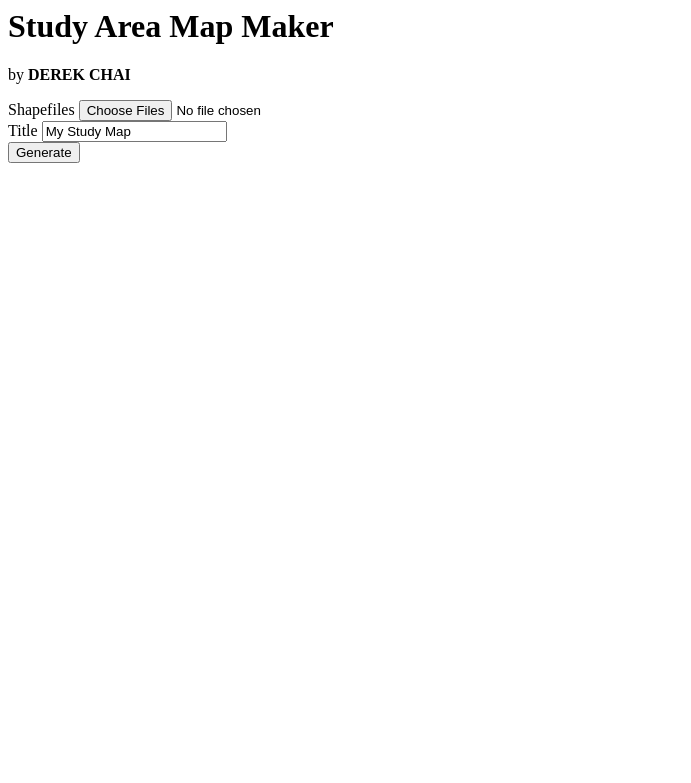
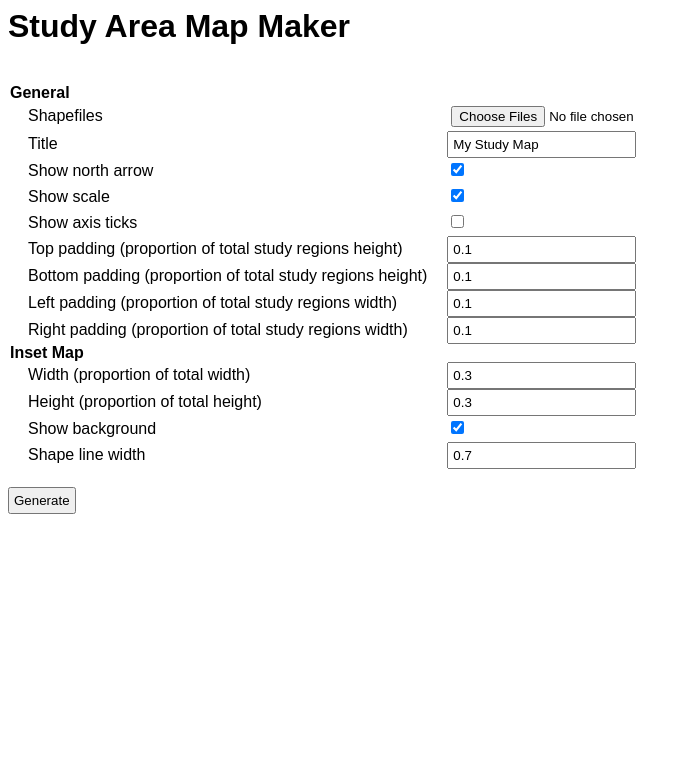
Before and after one commit to derekchai/studyareamapmaker, a FastAPI app: page / in a window 1280 px wide. Shown: the top 783 px of the page, without its empty margins (0-691 px from the left). Run offline with FastAPI, Linux system fonts and the light colour scheme; parts of the project's set-up code (start-up, migrations or seed data) failed here and were passed over.

Commit message:
Add form to index.html

```diff
--- a/templates/index.html
+++ b/templates/index.html
@@ -3,20 +3,98 @@
     <title>Item Details</title>
     <script src="https://cdn.jsdelivr.net/npm/htmx.org@2.0.8/dist/htmx.min.js" integrity="sha384-/TgkGk7p307TH7EXJDuUlgG3Ce1UVolAOFopFekQkkXihi5u/6OCvVKyz1W+idaz" crossorigin="anonymous"></script>
 </head>
+<style>
+    body { font-family: sans-serif;}
+
+    form { display: table; }
+    fieldset { display: contents; }
+    legend { font-weight: bold; }
+    p { display: table-row; }
+    label { display: table-cell; padding: 4px 20px; }
+    input { display: table-cell; padding: 4px; }
+    button { padding: 4px; }
+</style>
 <body>
     <h1>Study Area Map Maker</h1>
-    <p>by <strong>DEREK CHAI</strong></p>
+
+    <br>
 
     <form hx-post="/get_map" hx-target="#map-container" hx-swap="innerHTML"
     enctype="multipart/form-data">
-        <label>Shapefiles
-            <input type="file" name="shapefiles" multiple required>
-        </label>
-        <br>
+        <fieldset>
+            <legend>General</legend>
 
-        <label>Title
-            <input type="text" name="title" value="My Study Map">
-        </label>
+            <p>
+                <label>Shapefiles</label>
+                <input type="file" name="shapefiles" multiple required>
+            </p>
+
+            <p>
+                <label>Title</label>
+                <input type="text" name="title" value="My Study Map">
+            </p>
+
+            <p>
+                <label>Show north arrow</label>
+                <input type="checkbox" name="show_north_arrow" checked>
+            </p>
+
+            <p>
+                <label>Show scale</label>
+                <input type="checkbox" name="show_scale" checked>
+            </p>
+
+            <p>
+                <label>Show axis ticks</label>
+                <input type="checkbox" name="show_axis_ticks">
+            </p>
+
+            <p>
+                <label>Top padding (proportion of total study regions height)</label>
+                <input type="number" step="0.01" name="pad_top_factor" value=0.1>
+            </p>
+
+            <p>
+                <label>Bottom padding (proportion of total study regions height)</label>
+                <input type="number" step="0.01" name="pad_bottom_factor" value=0.1>
+            </p>
+
+            <p>
+                <label>Left padding (proportion of total study regions width)</label>
+                <input type="number" step="0.01" name="pad_left_factor" value=0.1>
+            </p>
+
+            <p>
+                <label>Right padding (proportion of total study regions width)</label>
+                <input type="number" step="0.01" name="pad_right_factor" value=0.1>
+            </p>
+        </fieldset>
+
+        <fieldset>
+            <legend>Inset Map</legend>
+
+            <p>
+                <label>Width (proportion of total width)</label>
+                <input type="number" step="0.01" name="inset_width" value=0.3>
+            </p>
+
+            <p>
+                <label>Height (proportion of total height)</label>
+                <input type="number" step="0.01" name="inset_height" value=0.3>
+            </p>
+
+            <p>
+                <label>Show background</label>
+                <input type="checkbox" name="inset_show_background" checked>
+            </p>
+
+            <p>
+                <label>Shape line width</label>
+                <input type="number" step="0.01" name="inset_line_width" value=0.7>
+            </p>
+
+
+        </fieldset>
         <br>
 
         <button type="submit">Generate</button>
```
